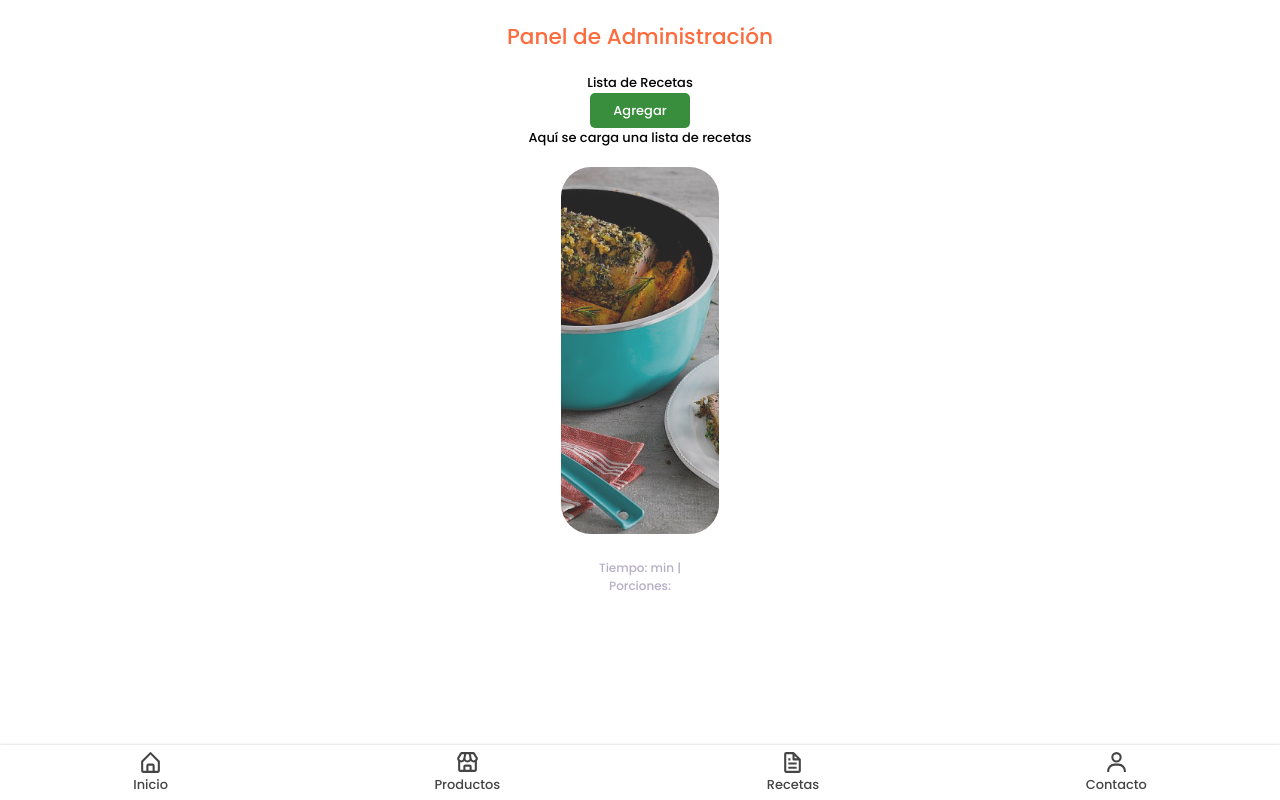
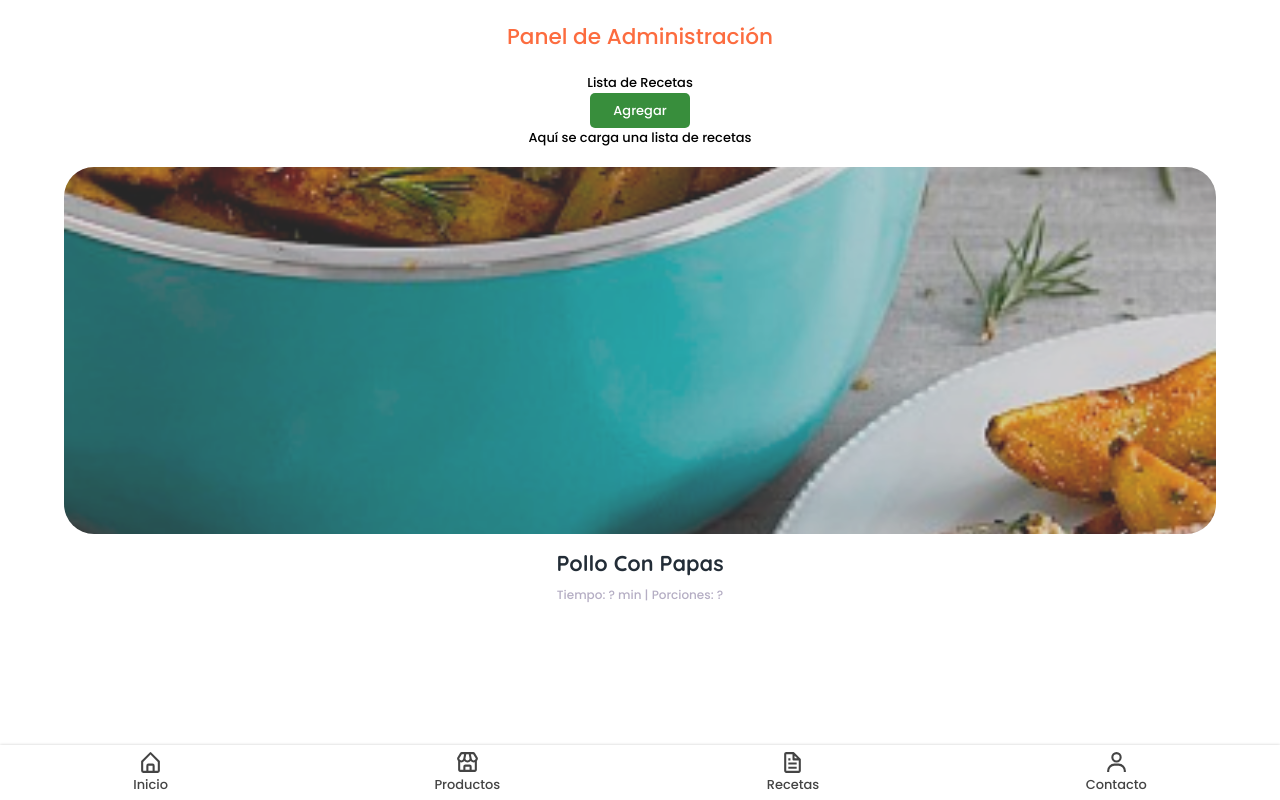
Before and after one commit to oscarfalero/dulcereact, a React (Create React App) app: page /admin in a window 1280 px wide. Built offline with nearby package versions, Linux system fonts and the light colour scheme.

Commit message:
arreglos en card vertical y admin page

```diff
--- a/src/components/card_vertical/CardVertical.module.css
+++ b/src/components/card_vertical/CardVertical.module.css
@@ -23,6 +23,7 @@ img {
   display: -ms-flexbox;
   display: flex;
   padding: 1rem 0px;
+  width: 100%;
 }
 
 .card {
@@ -35,7 +36,7 @@ img {
   -ms-flex-direction: column;
   flex-direction: column;
   overflow: hidden;
-  max-width: 90%;
+  width: 90%;
   margin: 5px auto;
 }
 
--- a/src/pages/admin/Admin.js
+++ b/src/pages/admin/Admin.js
@@ -15,7 +15,7 @@ const admin = () => {
                 <h3>Lista de Recetas</h3>
                 <Button handleClick={handleClick} btnName="Agregar"/>
                 <h4>Aquí se carga una lista de recetas</h4>
-            <CardVertical/>
+                <CardVertical title="Pollo con papas" time="?" portions="?" />
             </div>
     )
 }
--- a/src/pages/admin/Admin.module.css
+++ b/src/pages/admin/Admin.module.css
@@ -1,9 +1,4 @@
-.container{
-    display: flex;
-    width: 100%;
-}
 .admin_panel{
     display: block;
     text-align: center;
-    flex-wrap: wrap;
 }
```
Lines whose indentation alone changed are shown as unchanged.
